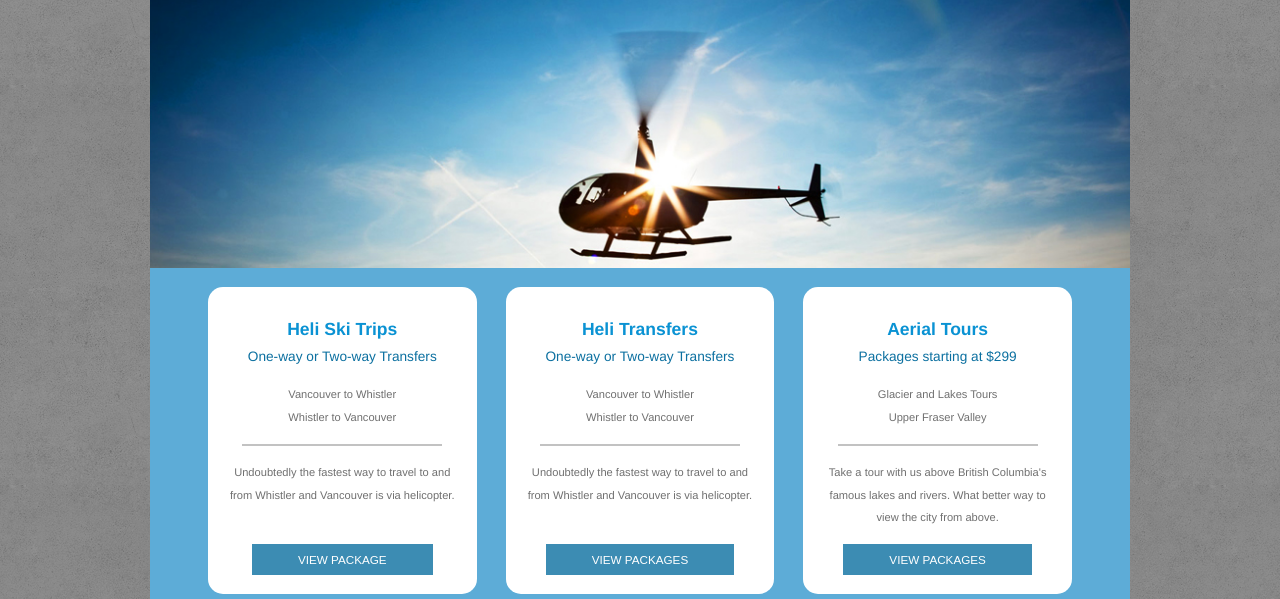
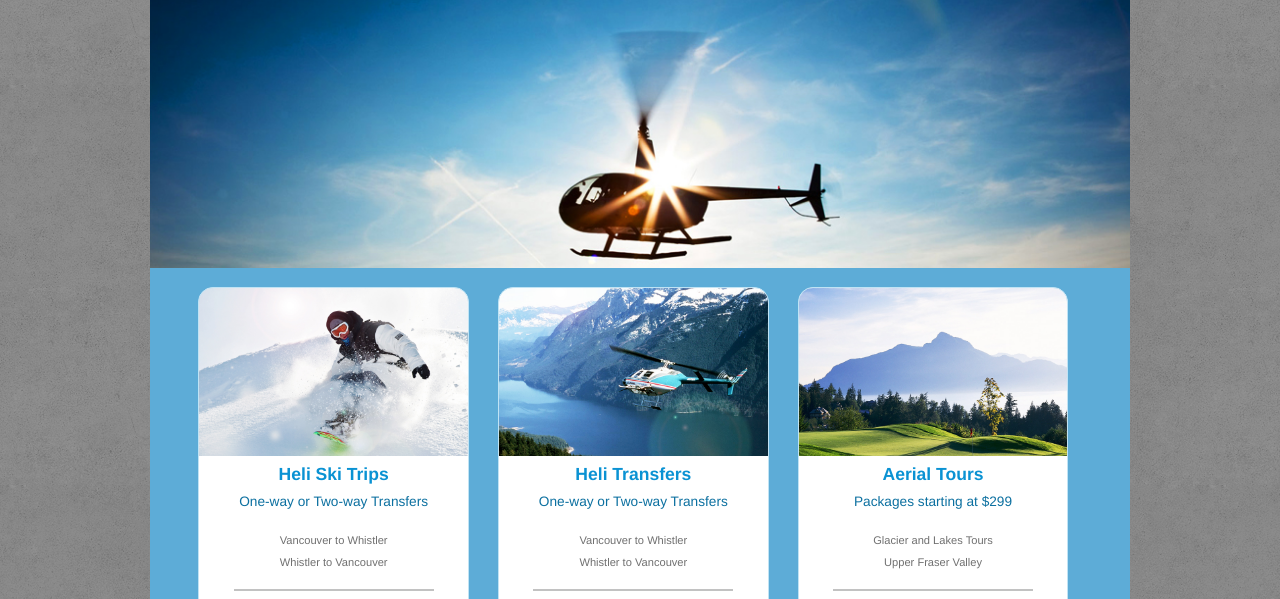
Before and after one commit to jclui/heliport, a plain HTML site: page select.html in a window 1280 px wide. Shown: the part 115-714 px from the top of the page. Drawn offline with Linux system fonts and the light colour scheme.

Commit message:
applied image in background
I added a none-repeating image to the background of each of the panels.
I increased padding-top to make it appear as though the images were
part of the panel - images include the rounded edges.

```diff
--- a/style_select.css
+++ b/style_select.css
@@ -35,22 +35,30 @@ hr {
 	background: white;
 	border-radius: 15px;
 	-moz-border-radius: 15px;
+	border: 1px solid #c0e3f4;
 	padding: 2%;
-	padding-top: 3%;
+	padding-top: 18%;
 
 }
 .panel.left {
-	margin-left: 5%;
+	margin-left: 4%;
+	background-image: url(package_heliSki.jpg);
+	background-size: 100%;
+	background-repeat: no-repeat;
 
 }
 .panel.center {
 	margin-left: 3%;
 	margin-right: 3%;
-
+	background-image: url(package_aerialView.jpg);
+	background-size: 100%;
+	background-repeat: no-repeat;
 }
 .panel.right {
-	margin-right: 5%;
-
+	margin-right: 4%;
+	background-image: url(package_seatosky.jpg);
+	background-size: 100%;
+	background-repeat: no-repeat;
 }
 button {
 	padding: 4% 20%;
```
Also changed, not shown: 1 other file.
